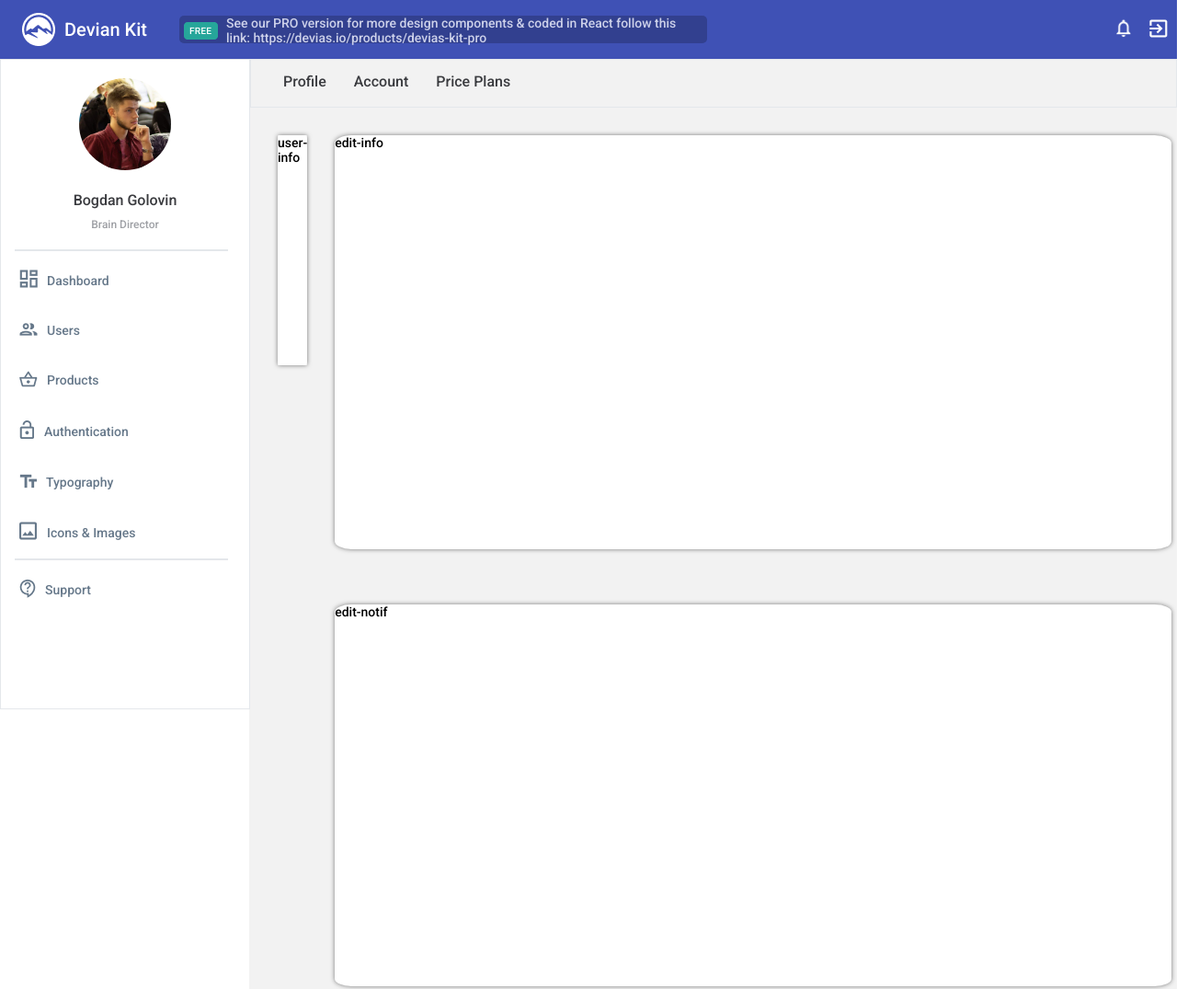
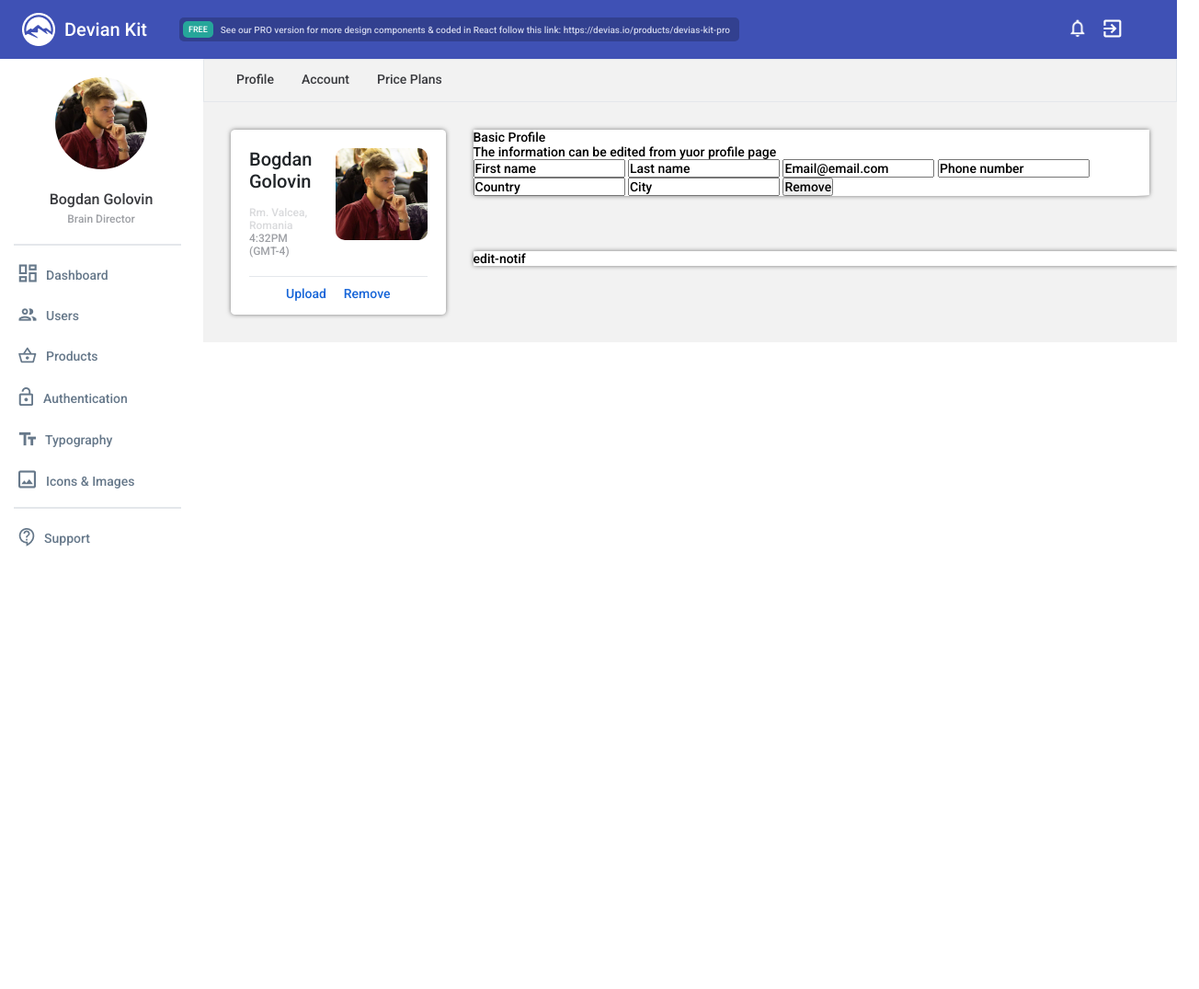
Before and after one commit to notlockeduser/web-devian, a website: page src/index.html in a window 1280 px wide. Shown: the top 1075 px of the page at 92% size, 1304 px wide, since content can reach past the window. After the commit the page ends 800 px from the top, so only its background shows below. Drawn offline with nearby package versions, Linux system fonts and the light colour scheme; files that its build step writes are made by us from their sources; files whose address does not match are found by name.

Commit message:
fix header, side-bar + main

```diff
--- a/src/assets/scss/header/header.scss
+++ b/src/assets/scss/header/header.scss
@@ -37,7 +37,8 @@ $defaultBlue: #3F51B5;
 	}
 
 	&__ads {
-    height: 30px;
+    height: 26px;
+		max-width: 70%;
     border-radius: 5px;
     background-color: darken($defaultBlue, 10%);
 	}
@@ -50,18 +51,24 @@ $defaultBlue: #3F51B5;
 	}
 
 	&__ads-button {
-    margin: 5px;
+		margin: 4px;
+		font-size: 9px;
+    background: #26A69A;
+    color: #fff;
+    text-transform: uppercase;
+    padding: 4px 6px;
+    border-radius: 5px;
 	}
 
 	&__ads-text {
-    font-size: 14px;
+    font-size: 10px;
     color: #CDD1EA;
-    padding: 0 4px;
+    padding: 0 10px 0 4px;
 	}
 
 	&__others {
-
-    margin-left: 34%;
+		margin-left: 350px;
+    margin-right: 30px;
     display: flex;
     align-items: flex-end;
 
--- /dev/null
+++ b/src/assets/scss/main/blocks/choice.scss
@@ -0,0 +1,26 @@
+.choice {
+
+  &__item {
+    margin: 0 15px;
+
+    line-height: 3;
+    font-size: 14px;
+    text-decoration: none;
+
+    color: #3A3B3F;
+  }
+
+  &__item:after {
+    background-color: #1665D8;
+    display: block;
+    content: "";
+    height: 3px;
+    width: 0%;
+    transition: width .3s ease-in-out;
+  }
+
+  &__item:hover:after, &__item:focus:after {
+    width: 100%
+  }
+
+}
--- /dev/null
+++ b/src/assets/scss/main/blocks/edit-info.scss
@@ -0,0 +1,3 @@
+.edit-info {
+
+}
--- /dev/null
+++ b/src/assets/scss/main/blocks/edit-notif.scss
@@ -0,0 +1,4 @@
+
+.edit-notif {
+
+}
--- /dev/null
+++ b/src/assets/scss/main/blocks/user-info.scss
@@ -0,0 +1,56 @@
+.user-info {
+
+  display: flex;
+  flex-direction: column;
+
+  &__container {
+    display: flex;
+    flex-direction: column;
+    margin: 20px 20px 15px 20px;
+  }
+
+  &__container-row {
+    display: flex;
+    flex-direction: row;
+  }
+
+	&__name {
+    font-size: 20px;
+    color: #212529;
+	}
+
+	&__city {
+    margin-top: 15px;
+    font-size: 12px;
+    color: rgba(#9EA0A5, .39);
+	}
+
+	&__time {
+    font-size: 12px;
+    color: #9EA0A5;
+	}
+
+	&__avatar {
+    margin-left: 25px;
+    border-radius: 10px;
+	}
+
+	&__form {
+    padding:  0 40px;
+    margin-top: 20px;
+    border-top: 1px solid #E4E7EB;
+    display: flex;
+    justify-content: space-between;
+
+	}
+
+  &__button {
+    margin-top: 10px;
+    background-color: #fff;
+   color: #1665D8;
+   font-size: 14px;
+   border: none;
+   text-align: center;
+  }
+
+}
--- a/src/assets/scss/main/main.scss
+++ b/src/assets/scss/main/main.scss
@@ -1,7 +1,12 @@
+@import "main/blocks/choice.scss";
+@import "main/blocks/edit-info.scss";
+@import "main/blocks/edit-notif.scss";
+@import "main/blocks/user-info.scss";
+
 .main {
 
 	&__body {
-    margin-left: 271px;
+    margin-left: 221px;
     background: #F2F2F2;
 	}
 
@@ -19,12 +24,12 @@
 	}
 
 	&__user-info {
-    margin: 30px;
+    	margin: 30px;
       background: white;
-      width: 375px;
-      height: 250px;
       border-radius: 2%;
       box-shadow: 0 0 5px rgba(0,0,0,0.5); /* Параметры тени */
+
+
 	}
 
 	&__flex-container-column {
@@ -36,59 +41,16 @@
 	&__edit-info {
     margin: 30px 30px 30px 0;
       background: white;
-      width: 910px;
-      height: 450px;
-      border-radius: 2%;
+
+      border-radius:  0 0 2% 2%;
       box-shadow: 0 0 5px rgba(0,0,0,0.5); /* Параметры тени */
 	}
 
 	&__edit-notif {
-    margin: 30px 30px 30px 0;
+    margin: 30px 0px 30px 0;
       background: white;
-      width: 910px;
-      height: 415px;
       border-radius: 2%;
       box-shadow: 0 0 5px rgba(0,0,0,0.5); /* Параметры тени */
 	}
 
 }
-
-
-.choice {
-
-  &__item {
-    margin: 0 15px;
-
-    line-height: 3;
-    font-size: 16px;
-    text-decoration: none;
-
-    color: #3A3B3F;
-  }
-
-  &__item:after {
-    background-color: #1665D8;
-    display: block;
-    content: "";
-    height: 3px;
-    width: 0%;
-    transition: width .3s ease-in-out;
-  }
-
-  &__item:hover:after, &__item:focus:after {
-    width: 100%
-  }
-
-}
-
-.user-info {
-
-}
-
-.edit-info {
-
-}
-
-.edit-notif {
-
-}
--- a/src/assets/scss/side-bar/item/item.scss
+++ b/src/assets/scss/side-bar/blocks/item.scss
@@ -1,6 +1,6 @@
 .item {
   list-style: none;
-  margin-top: 35px;
+  margin-top: 25px;
 
   &__row{
     text-decoration: none;
--- a/src/assets/scss/side-bar/side-bar.scss
+++ b/src/assets/scss/side-bar/side-bar.scss
@@ -1,12 +1,10 @@
-@import "side-bar/item/item.scss";
+@import "side-bar/blocks/item.scss";
 
 aside {
     margin: 0;
     padding: 0;
-    width: 270px;
-    height: 705px;
+    width: 220px;
     float: left;
-    border: 1px solid #E4E7EB;
 }
 
 
@@ -21,7 +19,7 @@ aside {
         color:#E4E7EB;
         margin-left: 15px;
         border: 1px solid #E4E7EB;
-        width: 230px;
+        width: 180px;
       }
 
 
@@ -41,7 +39,7 @@ aside {
     	&__name {
         color: #3A3B3F;
         font-size: 16px;
-        margin-bottom: 10px;
+        margin-bottom: 5px;
     	}
 
     	&__job {
--- a/src/assets/scss/style.scss
+++ b/src/assets/scss/style.scss
@@ -1,8 +1,12 @@
 @import url('https://fonts.googleapis.com/css2?family=Roboto:wght@500&display=swap');
 @import "header/header.scss";
 @import "side-bar/side-bar.scss";
-@import "side-bar/item/item.scss";
+@import "side-bar/blocks/item.scss";
 @import "main/main.scss";
+@import "main/blocks/choice.scss";
+@import "main/blocks/edit-info.scss";
+@import "main/blocks/edit-notif.scss";
+@import "main/blocks/user-info.scss";
 
 
 * {
--- a/src/partials/header.html
+++ b/src/partials/header.html
@@ -10,7 +10,7 @@
 
     <div class="header__ads">
       <a href="#" class="header__ads-a">
-        <img src="assets\images\header\free.png" alt="" class="header__ads-button">
+        <p class="header__ads-button">Free</p>
         <p class="header__ads-text">See our PRO version for more design components & coded in React follow this link: https://devias.io/products/devias-kit-pro</p>
       </a>
     </div>
--- a/src/partials/main.html
+++ b/src/partials/main.html
@@ -8,12 +8,46 @@
       </nav>
 
       <div class="main__flex-container-row">
-          <div class="main__user-info user-info">user-info</div>
+
+          <div class="main__user-info user-info">
+            <div class="user-info__container">
+              <div class="user-info__container-row">
+                <div class="user-info__container-text">
+                  <p class="user-info__name">Bogdan Golovin</p>
+                  <p class="user-info__city">Rm. Valcea, Romania</p>
+                  <p class="user-info__time">4:32PM (GMT-4)</p>
+                </div>
+                <img src="assets\images\main\avatar.jpg" height="100px" alt="" class="user-info__avatar">
+              </div>
+
+              <form action="" class="user-info__form">
+                <button type="button" name="" class="user-info__button">Upload</button>
+                <button type="button" name="" class="user-info__button">Remove</button>
+              </form>
+            </div>
+        </div>
+
           <div class="main__flex-container-column">
-            <div class="main__edit-info edit-info">edit-info</div>
+
+            <div class="main__edit-info edit-info">
+              <p class="edit-info__text-1">Basic Profile</p>
+              <p class="edit-info__text-2">The information can be edited from yuor profile page</p>
+
+              <form action="" class="edit-info__form">
+                <input type="text" name="" value="First name" class="edit-info__input">
+                <input type="text" name="" value="Last name" class="edit-info__input">
+                <input type="text" name="" value="Email@email.com" class="edit-info__input">
+                <input type="text" name="" value="Phone number" class="edit-info__input">
+                <input type="text" name="" value="Country" class="edit-info__input">
+                <input type="text" name="" value="City" class="edit-info__input">
+                <button type="button" name="" class="edit-info__button">Remove</button>
+              </form>
+            </div>
+
+
             <div class="main__edit-notif edit-notif">edit-notif</div>
           </div>
       </div>
+      </div>
 
-    </div>
   </main>
--- a/src/partials/side-bar.html
+++ b/src/partials/side-bar.html
@@ -31,7 +31,7 @@
         </li>
         <li class="side-bar__item item">
             <a href="#" class="item__row">
-              <img src="img\side-bar\li4.png" alt="" class="item__image">
+              <img src="assets\images\side-bar\li4.png" alt="" class="item__image">
             <p class="item__text">Authentication</p>
           </a>
         </li>
```
Also changed, not shown: dist/assets/css/style.css, dist/assets/css/style.min.css, dist/assets/images/main/avatar.jpg (added), dist/index.html, src/assets/images/main/avatar.jpg (added).
